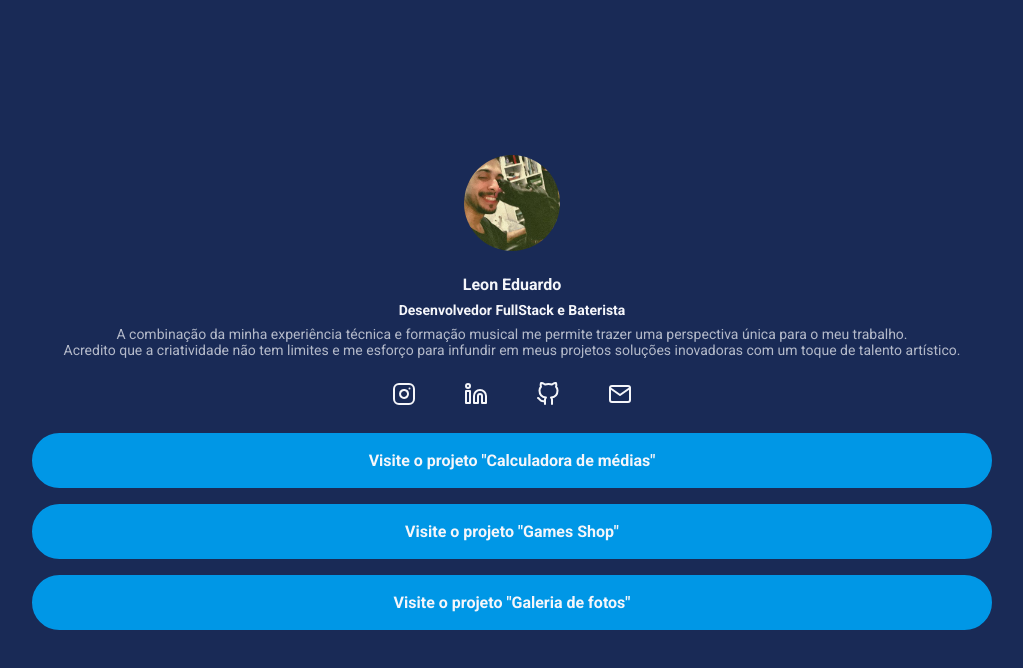
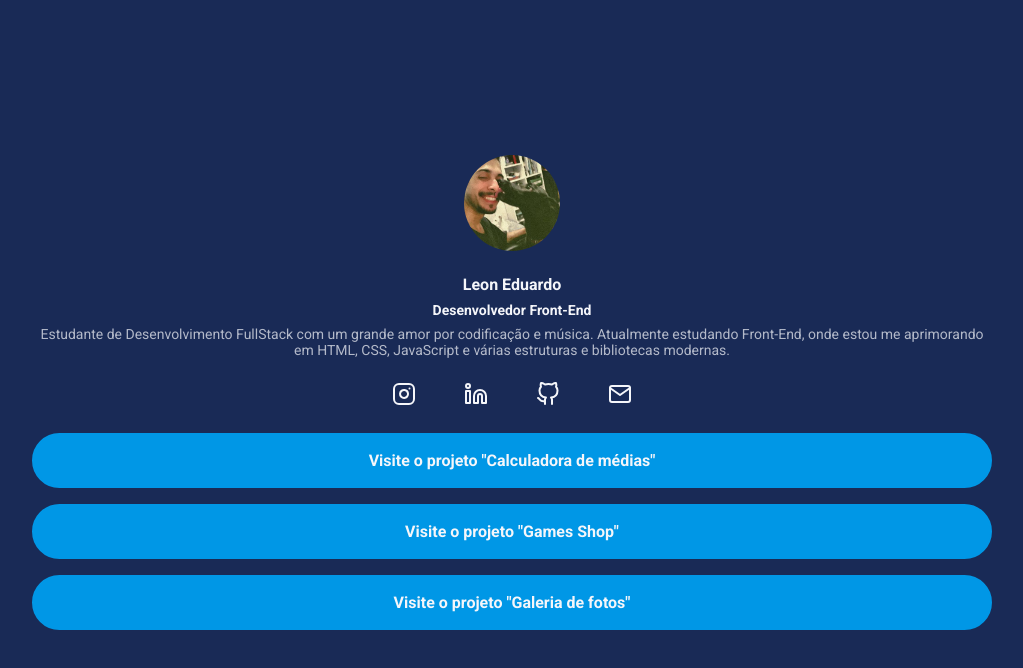
Before and after one commit to eyelexx/less, a website: page index.html in a window 1280 px wide. Shown: the whole page, without its empty margins (128-1151 px from the left). Drawn offline with Linux system fonts and the light colour scheme.

Commit message:
Fix: Editados o subtitulo e a descrição.

```diff
--- a/index.html
+++ b/index.html
@@ -15,9 +15,10 @@
             <img class="profile-avatar" src="./src/images/profile.jpg">
             <div class="profile-bio">
                 <h1 class="profile-bio-name">Leon Eduardo</h1>
-                <h2 class="profile-bio-subtitle">Desenvolvedor FullStack e Baterista</h2>
+                <h2 class="profile-bio-subtitle">Desenvolvedor Front-End</h2>
                 <p class="profile-bio-description">
-                    A combinação da minha experiência técnica e formação musical me permite trazer uma perspectiva única para o meu trabalho.<br> Acredito que a criatividade não tem limites e me esforço para infundir em meus projetos soluções inovadoras com um toque de talento artístico.
+                    Estudante de Desenvolvimento FullStack com um grande amor por codificação e música.
+Atualmente estudando Front-End, onde estou me aprimorando em HTML, CSS, JavaScript e várias estruturas e bibliotecas modernas.
                 </p>
             </div>
         </header>
```
